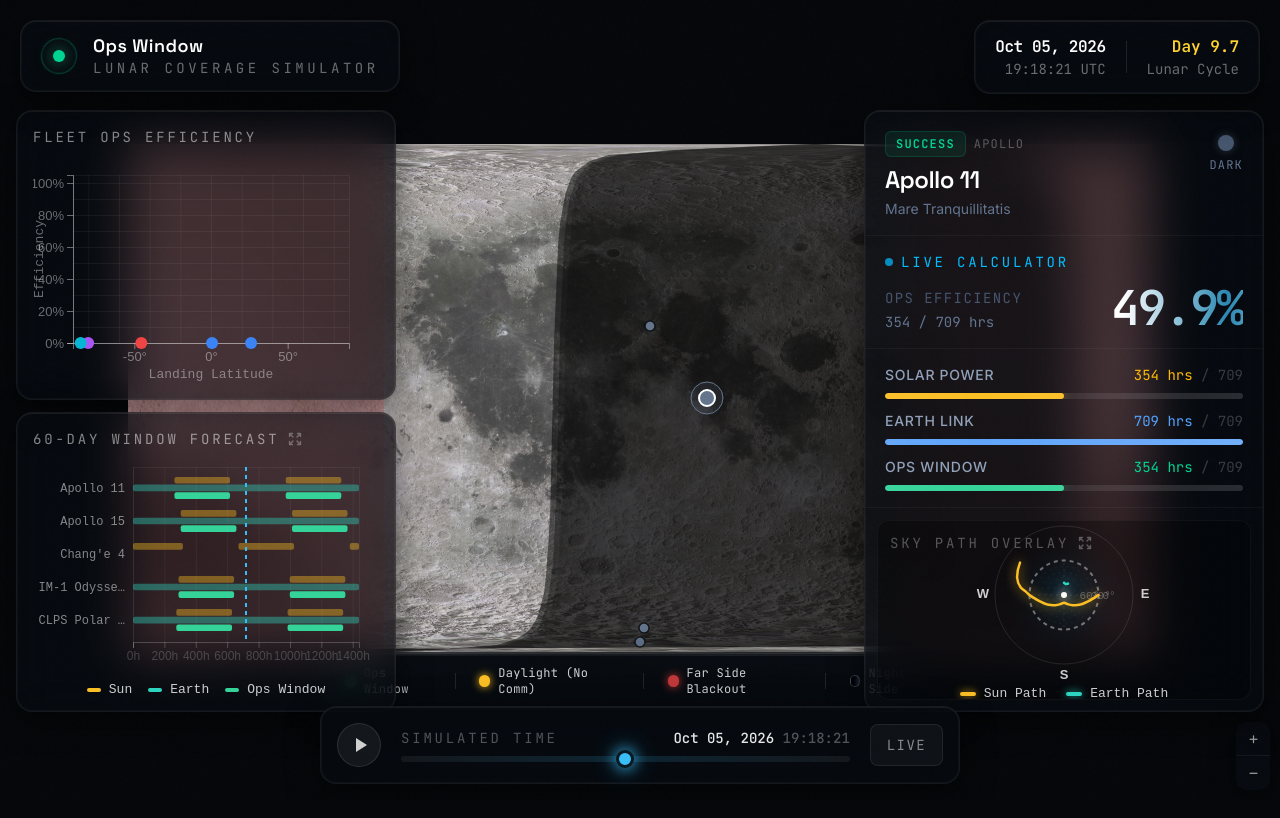
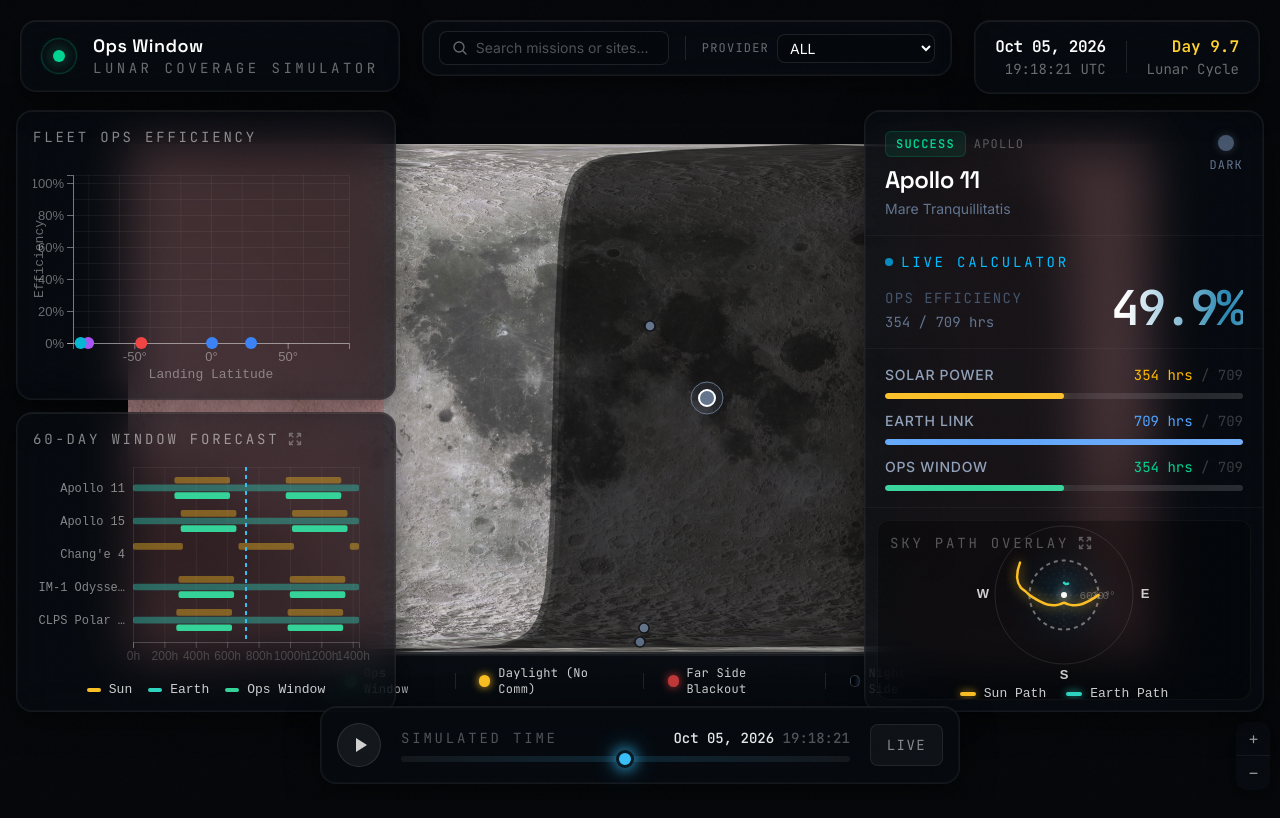
Before and after one commit to bishal040/Nasa-App-Challenge, a Next.js app in the folder ops-window/: page / in a window 1280 px wide. Built offline with nearby package versions, Linux system fonts and the light colour scheme.

Commit message:
Feature1

```diff
--- a/ops-window/app/page.js
+++ b/ops-window/app/page.js
@@ -109,6 +109,9 @@ export default function Home() {
   const [simulatedTime, setSimulatedTime] = useState(Date.now());
   const [isPlaying, setIsPlaying] = useState(false);
 
+  const [searchQuery, setSearchQuery] = useState('');
+  const [providerFilter, setProviderFilter] = useState('ALL');
+
   useEffect(() => {
     fetch('/data/missions.json')
       .then(r => r.json())
@@ -139,13 +142,28 @@ export default function Home() {
     });
   }, [rawMissions, timelineStartMs]);
 
+  // Extract unique providers for the filter dropdown
+  const uniqueProviders = useMemo(() => {
+    const set = new Set(rawMissions.map(m => m.provider));
+    return ['ALL', ...Array.from(set).sort()];
+  }, [rawMissions]);
+
+  // Apply search and filter BEFORE computing live metrics
+  const filteredMissionsWithIntervals = useMemo(() => {
+    return missionsWithIntervals.filter(m => {
+      const matchSearch = m.mission.toLowerCase().includes(searchQuery.toLowerCase()) || m.site_name.toLowerCase().includes(searchQuery.toLowerCase());
+      const matchProvider = providerFilter === 'ALL' || m.provider === providerFilter;
+      return matchSearch && matchProvider;
+    });
+  }, [missionsWithIntervals, searchQuery, providerFilter]);
+
   // Compute live metrics for the active time scrubber position
   const missions = useMemo(() => {
-    return missionsWithIntervals.map(m => {
+    return filteredMissionsWithIntervals.map(m => {
       const metrics = simulateMissionMetrics(m.lat_deg, m.lon_east_deg, simulatedTime);
       return { ...m, computedMetrics: metrics };
     });
-  }, [missionsWithIntervals, simulatedTime]);
+  }, [filteredMissionsWithIntervals, simulatedTime]);
 
   const activeMission = missions.find(m => m.mission_id === activeId) || missions[0];
 
@@ -204,6 +222,33 @@ export default function Home() {
           <div>
             <h1 className="text-lg font-semibold tracking-wide text-white font-heading leading-tight">Ops Window</h1>
             <p className="text-sm font-mono text-white/40 uppercase tracking-[0.25em] leading-tight mt-0.5">Lunar Coverage Simulator</p>
+          </div>
+        </div>
+
+        {/* Central Search & Filter Bar */}
+        <div className="pointer-events-auto glass-panel px-4 py-2.5 rounded-2xl flex items-center gap-4">
+          <div className="flex items-center gap-2 bg-black/20 border border-white/10 rounded-lg px-3 py-1.5 focus-within:border-sky-500/50 focus-within:bg-black/40 transition-all">
+            <svg xmlns="http://www.w3.org/2000/svg" fill="none" viewBox="0 0 24 24" strokeWidth={2} stroke="currentColor" className="w-4 h-4 text-white/40"><path strokeLinecap="round" strokeLinejoin="round" d="M21 21l-5.197-5.197m0 0A7.5 7.5 0 105.196 5.196a7.5 7.5 0 0010.607 10.607z" /></svg>
+            <input
+              type="text"
+              placeholder="Search missions or sites..."
+              value={searchQuery}
+              onChange={e => setSearchQuery(e.target.value)}
+              className="bg-transparent border-none outline-none text-sm font-sans text-white placeholder:text-white/30 w-[180px]"
+            />
+          </div>
+          <div className="w-[1px] h-6 bg-white/10" />
+          <div className="flex items-center gap-2">
+            <span className="text-xs font-mono uppercase tracking-widest text-white/40">Provider</span>
+            <select
+              value={providerFilter}
+              onChange={e => setProviderFilter(e.target.value)}
+              className="bg-black/20 border border-white/10 rounded-lg px-2 py-1 text-sm text-white outline-none cursor-pointer hover:border-sky-500/30 font-sans"
+            >
+              {uniqueProviders.map(p => (
+                <option key={p} value={p} className="bg-[#05070a] text-white">{p}</option>
+              ))}
+            </select>
           </div>
         </div>
 
```
